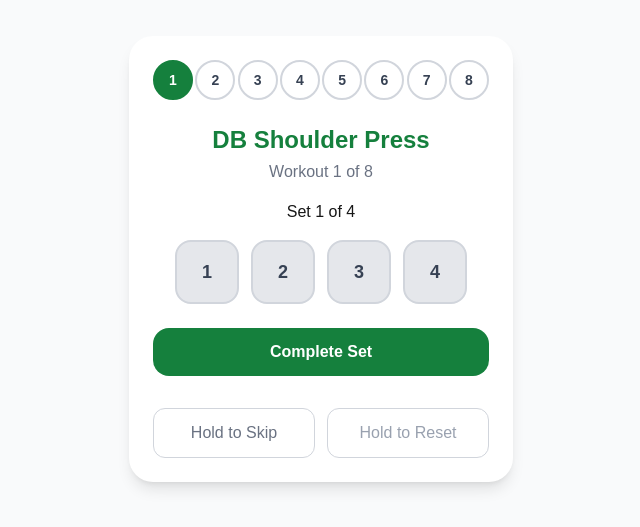
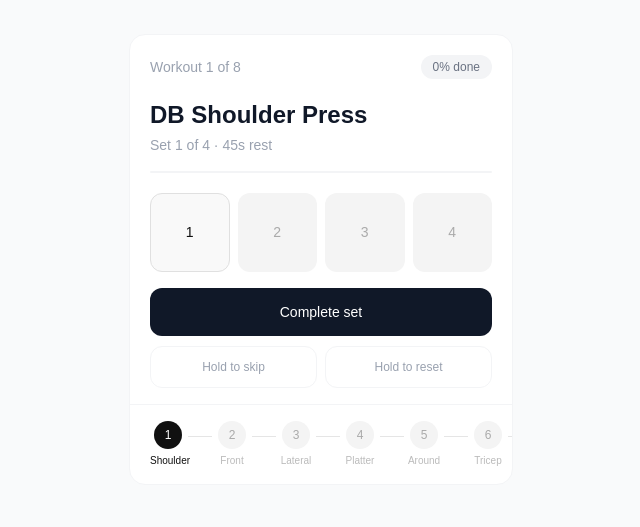
Before and after one commit to vinceandrewloverez/pilates, a Next.js app: page /pilates in a window 1280 px wide. Shown: the part 141-668 px from the top of the page, without its empty margins (319-959 px from the left). Built offline with nearby package versions, Linux system fonts and the light colour scheme.

Commit message:
Refactor WorkoutPage component for readability

```diff
--- a/src/app/pilates/page.tsx
+++ b/src/app/pilates/page.tsx
@@ -3,64 +3,47 @@
 import { useState, useEffect } from "react";
 
 const WORKOUTS = [
-  "DB Shoulder Press",
-  "DB Front Raise",
-  "DB Lateral Raise",
-  "DB Serve the Platter",
-  "DB Around the World",
-  "DB Tricep Extension",
-  "DB Bicep Curls",
-  "DB Hammer Curls",
+  "DB Shoulder Press", "DB Front Raise", "DB Lateral Raise",
+  "DB Serve the Platter", "DB Around the World", "DB Tricep Extension",
+  "DB Bicep Curls", "DB Hammer Curls",
+];
+
+const WORKOUT_SHORT = [
+  "Shoulder", "Front", "Lateral", "Platter", "Around", "Tricep", "Bicep", "Hammer",
 ];
 
 const TOTAL_SETS = 4;
 const REST_SECONDS = 45;
 const MOVE_SECONDS = 45;
 
+const Check = ({ size = 16, color = "currentColor" }: { size?: number; color?: string }) => (
+  <svg width={size} height={size} viewBox="0 0 24 24" fill="none" stroke={color} strokeWidth={2.5} strokeLinecap="round" strokeLinejoin="round">
+    <path d="M5 13l4 4L19 7" />
+  </svg>
+);
+
 export default function WorkoutPage() {
   const [workoutIndex, setWorkoutIndex] = useState(0);
   const [currentSet, setCurrentSet] = useState(1);
-  const [completedSets, setCompletedSets] = useState<boolean[]>(
-    Array(TOTAL_SETS).fill(false)
-  );
-
+  const [completedSets, setCompletedSets] = useState<boolean[]>(Array(TOTAL_SETS).fill(false));
   const [restTime, setRestTime] = useState(0);
   const [isResting, setIsResting] = useState(false);
   const [isMoving, setIsMoving] = useState(false);
-
   const [holdingReset, setHoldingReset] = useState(false);
   const [holdResetTime, setHoldResetTime] = useState(0);
-
   const [holdingSkip, setHoldingSkip] = useState(false);
   const [holdSkipTime, setHoldSkipTime] = useState(0);
-
   const [showDoneCard, setShowDoneCard] = useState(false);
   const [showStats, setShowStats] = useState(false);
 
   const isLastWorkout = workoutIndex === WORKOUTS.length - 1;
   const showTimerPopup = isResting || isMoving;
 
-  const completeSet = () => {
-    if (currentSet > TOTAL_SETS) return;
-
-    const updated = [...completedSets];
-    updated[currentSet - 1] = true;
-    setCompletedSets(updated);
-
-    if (currentSet < TOTAL_SETS) {
-      setIsResting(true);
-      setRestTime(REST_SECONDS);
-    } else {
-      if (isLastWorkout) {
-        setShowDoneCard(true);
-      } else {
-        setIsMoving(true);
-        setRestTime(MOVE_SECONDS);
-      }
-    }
-
-    setCurrentSet(currentSet + 1);
-  };
+  const totalSets = WORKOUTS.length * TOTAL_SETS;
+  const completedCount = workoutIndex * TOTAL_SETS + completedSets.filter(Boolean).length;
+  const workoutPercent = Math.round((completedCount / totalSets) * 100);
+  const resetProgress = Math.min((holdResetTime / 1) * 100, 100);
+  const skipProgress = Math.min((holdSkipTime / 1) * 100, 100);
 
   const resetSets = () => {
     setCurrentSet(1);
@@ -70,288 +53,177 @@ export default function WorkoutPage() {
     setRestTime(0);
   };
 
-  const resetAll = () => {
-    setWorkoutIndex(0);
-    resetSets();
-    setShowDoneCard(false);
-    setShowStats(false);
+  const resetAll = () => { setWorkoutIndex(0); resetSets(); setShowDoneCard(false); setShowStats(false); };
+
+  const nextWorkout = () => {
+    if (!isLastWorkout) { setWorkoutIndex((i) => i + 1); resetSets(); }
   };
 
-  const nextWorkout = () => {
-    if (!isLastWorkout) {
-      setWorkoutIndex(workoutIndex + 1);
-      resetSets();
-    }
+  const completeSet = () => {
+    if (currentSet > TOTAL_SETS) return;
+    const updated = [...completedSets];
+    updated[currentSet - 1] = true;
+    setCompletedSets(updated);
+    if (currentSet < TOTAL_SETS) { setIsResting(true); setRestTime(REST_SECONDS); }
+    else if (isLastWorkout) { setShowDoneCard(true); }
+    else { setIsMoving(true); setRestTime(MOVE_SECONDS); }
+    setCurrentSet((s) => s + 1);
   };
 
-  // Timer for rest/move
   useEffect(() => {
     if (!isResting && !isMoving) return;
-
     const timer = setInterval(() => {
       setRestTime((prev) => {
         if (prev <= 1) {
           clearInterval(timer);
           if (isResting) setIsResting(false);
-          if (isMoving) {
-            setIsMoving(false);
-            nextWorkout();
-          }
+          if (isMoving) { setIsMoving(false); nextWorkout(); }
           return 0;
         }
         return prev - 1;
       });
     }, 1000);
-
     return () => clearInterval(timer);
   }, [isResting, isMoving]);
 
-  // Hold to reset
   useEffect(() => {
-    if (!holdingReset) {
-      setHoldResetTime(0);
-      return;
-    }
-
-    const timer = setInterval(() => {
-      setHoldResetTime((prev) => {
-        if (prev >= 1) {
-          clearInterval(timer);
-          resetAll();
-          setHoldingReset(false);
-          return 0;
-        }
-        return prev + 0.1;
-      });
-    }, 100);
-
-    return () => clearInterval(timer);
+    if (!holdingReset) { setHoldResetTime(0); return; }
+    const t = setInterval(() => setHoldResetTime((p) => { if (p >= 1) { clearInterval(t); resetAll(); setHoldingReset(false); return 0; } return p + 0.1; }), 100);
+    return () => clearInterval(t);
   }, [holdingReset]);
 
-  // Hold to skip
   useEffect(() => {
-    if (!holdingSkip || isLastWorkout) {
-      setHoldSkipTime(0);
-      return;
-    }
-
-    const timer = setInterval(() => {
-      setHoldSkipTime((prev) => {
-        if (prev >= 1) {
-          clearInterval(timer);
-          nextWorkout();
-          setHoldingSkip(false);
-          return 0;
-        }
-        return prev + 0.1;
-      });
-    }, 100);
-
-    return () => clearInterval(timer);
+    if (!holdingSkip || isLastWorkout) { setHoldSkipTime(0); return; }
+    const t = setInterval(() => setHoldSkipTime((p) => { if (p >= 1) { clearInterval(t); nextWorkout(); setHoldingSkip(false); return 0; } return p + 0.1; }), 100);
+    return () => clearInterval(t);
   }, [holdingSkip]);
 
-  const totalSets = WORKOUTS.length * TOTAL_SETS;
-  const completedCount =
-    workoutIndex * TOTAL_SETS + completedSets.filter(Boolean).length;
-  const workoutPercent = Math.floor((completedCount / totalSets) * 100);
-
-  const resetProgress = Math.min((holdResetTime / 1) * 100, 100);
-  const skipProgress = Math.min((holdSkipTime / 1) * 100, 100);
+  const modal = "fixed inset-0 bg-black/50 flex items-center justify-center z-50 p-6";
+  const card = "w-full max-w-xs bg-white rounded-2xl border border-gray-100 p-7 text-center";
 
   return (
-    <main className="min-h-screen bg-gray-50 flex items-center justify-center p-4 relative">
-      {/* Timer Popup */}
+    <main className="min-h-screen bg-gray-50 flex items-center justify-center p-4">
+
+      {/* Timer overlay */}
       {showTimerPopup && (
-        <div className="absolute inset-0 bg-black/40 flex items-center justify-center z-50">
-          <div className="bg-white rounded-3xl shadow-xl p-8 w-72 text-center">
-            <p className="text-xl font-bold text-[#15803D] mb-2">
-              {isResting ? "Rest" : "Next Workout"}
+        <div className={modal}>
+          <div className={card}>
+            <p className="text-xs font-medium uppercase tracking-widest text-gray-400 mb-3">
+              {isResting ? "Rest" : "Next up"}
             </p>
-            <p className="text-5xl font-extrabold">{restTime}s</p>
+            <p className="text-7xl font-semibold text-gray-900 leading-none mb-1">{restTime}</p>
+            <p className="text-sm text-gray-400">seconds</p>
           </div>
         </div>
       )}
 
-      {/* Done Card */}
+      {/* Done overlay */}
       {showDoneCard && (
-        <div className="absolute inset-0 bg-black/40 flex items-center justify-center z-50">
-          <div className="bg-white rounded-3xl p-8 w-72 text-center">
-            <p className="text-2xl font-bold text-[#15803D] mb-2">
-              Workout Complete
-            </p>
-            <p className="text-gray-500 mb-4">Great job today</p>
-            <button
-              onClick={() => {
-                setShowDoneCard(false);
-                setShowStats(true);
-              }}
-              className="w-full py-3 rounded-2xl bg-[#15803D] text-white font-semibold"
-            >
-              View Stats
+        <div className={modal}>
+          <div className={card}>
+            <p className="text-xs font-medium uppercase tracking-widest text-gray-400 mb-3">Complete</p>
+            <p className="text-3xl font-semibold text-gray-900 mb-1">All done</p>
+            <p className="text-sm text-gray-400 mb-6">Great session today.</p>
+            <button onClick={() => { setShowDoneCard(false); setShowStats(true); }} className="w-full py-3 rounded-xl bg-gray-900 text-white text-sm font-medium">
+              View stats
             </button>
           </div>
         </div>
       )}
 
-      {/* Stats Card */}
+      {/* Stats overlay */}
       {showStats && (
-        <div className="absolute inset-0 bg-black/40 flex items-center justify-center z-50">
-          <div className="bg-white rounded-3xl p-8 w-72 text-center">
-            <p className="text-2xl font-bold mb-4">Session Stats</p>
-            <div className="space-y-2 text-gray-700">
-              <p>Total Workouts: {WORKOUTS.length}</p>
-              <p>Total Sets: {totalSets}</p>
-              <p>Completed Sets: {completedCount}</p>
-              <p className="font-semibold text-[#15803D]">
-                Completion: {workoutPercent}%
-              </p>
+        <div className={modal}>
+          <div className={card}>
+            <p className="text-xs font-medium uppercase tracking-widest text-gray-400 mb-1">Session stats</p>
+            <p className="text-5xl font-semibold text-gray-900 mb-6">{workoutPercent}%</p>
+            <div className="space-y-3 mb-6 text-left">
+              {[["Workouts", WORKOUTS.length], ["Total sets", totalSets], ["Completed", completedCount]].map(([label, val]) => (
+                <div key={label as string} className="flex justify-between text-sm border-b border-gray-100 pb-3">
+                  <span className="text-gray-400">{label}</span>
+                  <span className="text-gray-900 font-medium">{val}</span>
+                </div>
+              ))}
             </div>
-
-            <button
-              onClick={resetAll}
-              className="w-full mt-6 py-3 rounded-2xl border border-gray-300"
-            >
-              Start Again
+            <button onClick={resetAll} className="w-full py-3 rounded-xl border border-gray-200 text-sm text-gray-500">
+              Start again
             </button>
           </div>
         </div>
       )}
 
-      {/* Main Card */}
-      <div className="w-full max-w-sm bg-white rounded-3xl shadow-lg p-6 text-center">
-        {/* Stepper with proper line */}
-        <div className="relative flex items-center justify-between mb-6">
-          {/* Full base line */}
-          <div className="absolute left-5 right-5 top-1/2 h-1 bg-gray-300 rounded-full -z-10"></div>
-          {/* Filled line */}
-          <div
-            className="absolute left-5 top-1/2 h-1 bg-[#15803D] rounded-full -z-10"
-            style={{
-              width: `calc(${(workoutIndex / (WORKOUTS.length - 1)) * 100}% )`,
-            }}
-          ></div>
+      {/* Main card */}
+      <div className="w-full max-w-sm bg-white rounded-2xl border border-gray-100 overflow-hidden">
 
-          {WORKOUTS.map((_, i) => (
-            <div
-              key={i}
-              className={`z-10 h-10 w-10 rounded-full flex items-center justify-center font-bold text-sm border-2 cursor-pointer transition-all duration-200 ${
-                i < workoutIndex
-                  ? "bg-[#15803D] border-[#15803D] text-white"
-                  : i === workoutIndex
-                  ? "bg-[#15803D] border-[#15803D] text-white"
-                  : "bg-white border-gray-300 text-gray-700"
-              }`}
-              onClick={() => setWorkoutIndex(i)}
-            >
-              {i < workoutIndex ? (
-                <svg
-                  xmlns="http://www.w3.org/2000/svg"
-                  className="h-5 w-5"
-                  fill="none"
-                  viewBox="0 0 24 24"
-                  stroke="currentColor"
-                  strokeWidth={3}
-                >
-                  <path
-                    strokeLinecap="round"
-                    strokeLinejoin="round"
-                    d="M5 13l4 4L19 7"
-                  />
-                </svg>
-              ) : (
-                i + 1
-              )}
-            </div>
-          ))}
+        {/* Top section */}
+        <div className="px-5 pt-5 pb-4">
+
+          {/* Header row */}
+          <div className="flex justify-between items-center mb-5">
+            <span className="text-sm text-gray-400">Workout {workoutIndex + 1} of {WORKOUTS.length}</span>
+            <span className="text-xs font-medium text-gray-500 bg-gray-100 px-3 py-1 rounded-full">{workoutPercent}% done</span>
+          </div>
+
+          {/* Title */}
+          <h1 className="text-2xl font-semibold text-gray-900 mb-1">{WORKOUTS[workoutIndex]}</h1>
+          <p className="text-sm text-gray-400 mb-4">Set {Math.min(currentSet, TOTAL_SETS)} of {TOTAL_SETS} · {REST_SECONDS}s rest</p>
+
+          {/* Progress bar */}
+          <div className="h-0.5 bg-gray-100 rounded-full mb-5">
+            <div className="h-0.5 bg-gray-900 rounded-full transition-all duration-300" style={{ width: `${workoutPercent}%` }} />
+          </div>
+
+          {/* Set boxes */}
+          <div className="grid grid-cols-4 gap-2 mb-4">
+            {completedSets.map((done, i) => (
+              <div key={i} className="aspect-square rounded-xl flex items-center justify-center text-sm font-medium transition-all" style={{ background: done ? "#111" : i === currentSet - 1 ? "#f9f9f9" : "#f4f4f4", border: done ? "none" : i === currentSet - 1 ? "1px solid #e0e0e0" : "none", color: done ? "#fff" : i === currentSet - 1 ? "#111" : "#aaa" }}>
+                {done ? <Check size={15} color="#fff" /> : i + 1}
+              </div>
+            ))}
+          </div>
+
+          {/* Complete button */}
+          {!showTimerPopup && currentSet <= TOTAL_SETS && (
+            <button onClick={completeSet} className="w-full py-3.5 rounded-xl bg-gray-900 text-white text-sm font-medium mb-2.5 hover:bg-gray-800 transition-colors active:scale-[0.98]">
+              Complete set
+            </button>
+          )}
+
+          {/* Hold buttons */}
+          <div className="grid grid-cols-2 gap-2">
+            {[
+              { label: "Hold to skip", holding: holdingSkip, progress: skipProgress, color: "rgba(0,0,0,0.04)", disabled: isLastWorkout, onDown: () => setHoldingSkip(true), onUp: () => setHoldingSkip(false) },
+              { label: "Hold to reset", holding: holdingReset, progress: resetProgress, color: "rgba(220,38,38,0.07)", disabled: false, onDown: () => setHoldingReset(true), onUp: () => setHoldingReset(false) },
+            ].map(({ label, holding, progress, color, disabled, onDown, onUp }) => (
+              <button key={label} disabled={disabled} onMouseDown={onDown} onMouseUp={onUp} onMouseLeave={onUp} onTouchStart={onDown} onTouchEnd={onUp} className="relative py-3 rounded-xl border border-gray-100 text-xs text-gray-400 overflow-hidden disabled:opacity-30 transition-colors">
+                {holding && <div className="absolute inset-0 transition-all duration-100" style={{ width: `${progress}%`, background: color }} />}
+                <span className="relative z-10">{label}</span>
+              </button>
+            ))}
+          </div>
         </div>
 
-        <h1 className="text-2xl font-bold text-[#15803D] mb-1">
-          {WORKOUTS[workoutIndex]}
-        </h1>
-        <p className="text-gray-500 mb-4">
-          Workout {workoutIndex + 1} of {WORKOUTS.length}
-        </p>
-
-        <p className="mb-4">
-          Set {Math.min(currentSet, TOTAL_SETS)} of {TOTAL_SETS}
-        </p>
-
-        {/* Sets rectangles */}
-        <div className="flex justify-center gap-3 mb-6">
-          {completedSets.map((done, i) => (
-            <div
-              key={i}
-              className={`h-16 w-16 rounded-2xl flex items-center justify-center font-bold text-lg border-2 transition-all duration-200 ${
-                done
-                  ? "bg-[#15803D] border-[#15803D] text-white"
-                  : "bg-gray-200 border-gray-300 text-gray-700"
-              }`}
-            >
-              {done ? (
-                <svg
-                  xmlns="http://www.w3.org/2000/svg"
-                  className="h-6 w-6"
-                  fill="none"
-                  viewBox="0 0 24 24"
-                  stroke="currentColor"
-                  strokeWidth={3}
-                >
-                  <path
-                    strokeLinecap="round"
-                    strokeLinejoin="round"
-                    d="M5 13l4 4L19 7"
-                  />
-                </svg>
-              ) : (
-                i + 1
-              )}
-            </div>
-          ))}
+        {/* Stepper strip */}
+        <div className="border-t border-gray-100 px-5 py-4 overflow-x-auto">
+          <div className="flex items-end gap-0" style={{ minWidth: "max-content" }}>
+            {WORKOUTS.map((_, i) => (
+              <div key={i} className="flex items-center">
+                <button onClick={() => setWorkoutIndex(i)} className="flex flex-col items-center gap-1.5 group">
+                  <div className="w-7 h-7 rounded-full flex items-center justify-center text-xs font-medium transition-all" style={{ background: i < workoutIndex ? "#111" : i === workoutIndex ? "#111" : "#f4f4f4", color: i <= workoutIndex ? "#fff" : "#aaa" }}>
+                    {i < workoutIndex ? <Check size={11} color="#fff" /> : i + 1}
+                  </div>
+                  <span className="text-[10px] w-9 text-center leading-tight" style={{ color: i === workoutIndex ? "#111" : "#bbb", fontWeight: i === workoutIndex ? 500 : 400 }}>
+                    {WORKOUT_SHORT[i]}
+                  </span>
+                </button>
+                {i < WORKOUTS.length - 1 && (
+                  <div className="w-6 h-px mb-4 mx-0.5" style={{ background: i < workoutIndex ? "#111" : "#e5e5e5" }} />
+                )}
+              </div>
+            ))}
+          </div>
         </div>
 
-        {!showTimerPopup && currentSet <= TOTAL_SETS && (
-          <button
-            onClick={completeSet}
-            className="w-full py-3 rounded-2xl bg-[#15803D] text-white font-semibold"
-          >
-            Complete Set
-          </button>
-        )}
-
-        <div className="flex gap-3 mt-8">
-          {/* Skip Button */}
-          <button
-            disabled={isLastWorkout}
-            onMouseDown={() => setHoldingSkip(true)}
-            onMouseUp={() => setHoldingSkip(false)}
-            onMouseLeave={() => setHoldingSkip(false)}
-            className="relative flex-1 py-3 rounded-xl border border-gray-300 text-gray-500 disabled:opacity-40 overflow-hidden"
-          >
-            {holdingSkip && (
-              <div
-                className="absolute inset-0 bg-yellow-400/30"
-                style={{ width: `${skipProgress}%` }}
-              />
-            )}
-            <span className="relative z-10">Hold to Skip</span>
-          </button>
-
-          {/* Reset Button */}
-          <button
-            onMouseDown={() => setHoldingReset(true)}
-            onMouseUp={() => setHoldingReset(false)}
-            onMouseLeave={() => setHoldingReset(false)}
-            className="relative flex-1 py-3 rounded-xl border border-gray-300 text-gray-400 overflow-hidden"
-          >
-            {holdingReset && (
-              <div
-                className="absolute inset-0 bg-red-500/20"
-                style={{ width: `${resetProgress}%` }}
-              />
-            )}
-            <span className="relative z-10">Hold to Reset</span>
-          </button>
-        </div>
       </div>
     </main>
   );
```
